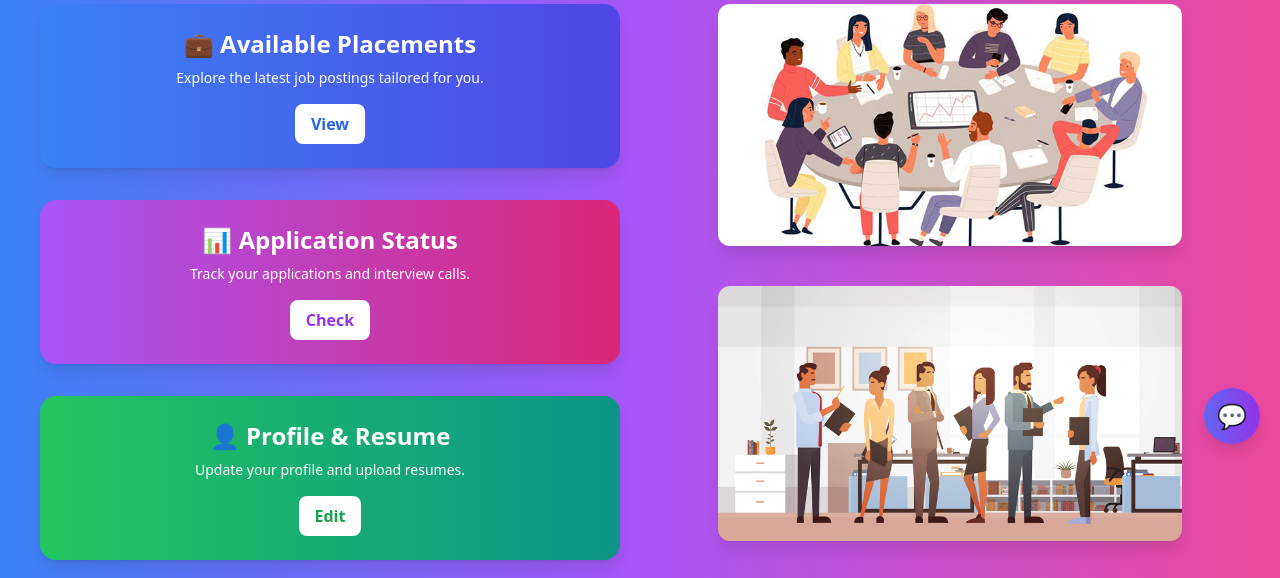
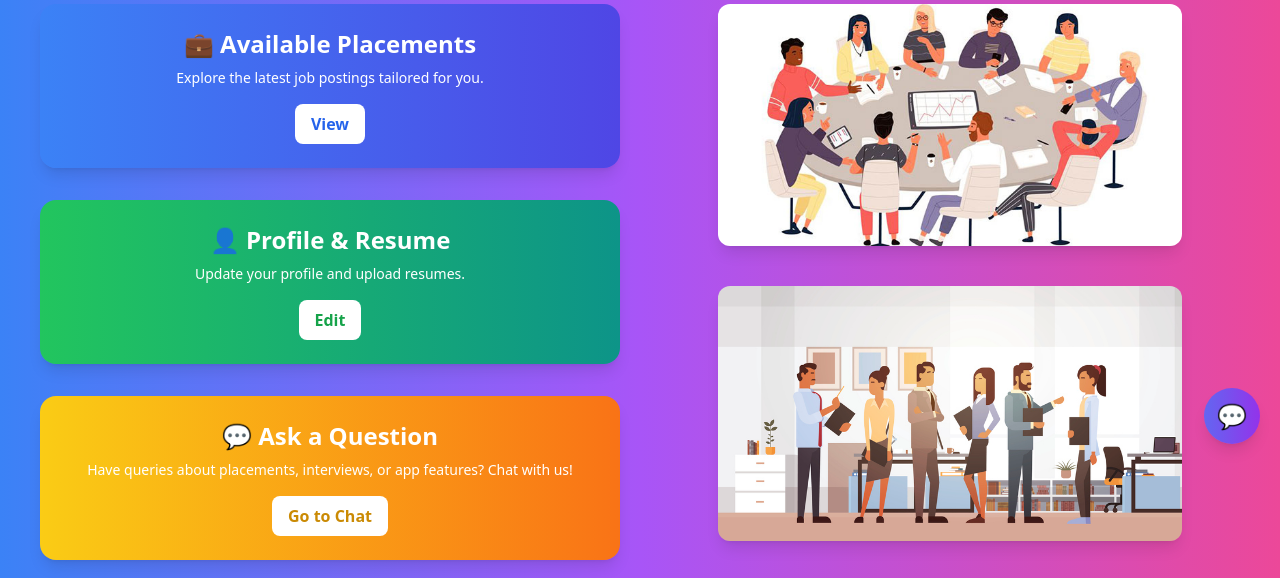
Before and after one commit to Divyanshi-20/placement-management-system, a Flask app: page /student_dashboard in a window 1280 px wide. Shown: the part 336-914 px from the top of the page. Run offline with Flask 3, Linux system fonts and the light colour scheme; the visitor is signed in with stand-in values (Sample User, id 1); some libraries are stand-ins or nearby versions.

Commit message:
student_dashboard.html

```diff
--- a/templates/student_dashboard.html
+++ b/templates/student_dashboard.html
@@ -28,12 +28,7 @@
         <p class="text-sm">Explore the latest job postings tailored for you.</p>
         <a href="/placements" class="inline-block mt-4 px-4 py-2 bg-white text-blue-600 rounded-lg font-semibold hover:bg-gray-100 transition">View</a>
       </div>
-      <!-- Applications -->
-      <div class="bg-gradient-to-r from-purple-500 to-pink-600 text-white p-6 rounded-2xl shadow-lg transform transition hover:scale-105 hover:shadow-2xl animate__animated animate__zoomIn animate__delay-1s">
-        <h2 class="text-2xl font-bold mb-2">📊 Application Status</h2>
-        <p class="text-sm">Track your applications and interview calls.</p>
-        <a href="/status" class="inline-block mt-4 px-4 py-2 bg-white text-purple-600 rounded-lg font-semibold hover:bg-gray-100 transition">Check</a>
-      </div>
+
       <!-- Profile -->
       <div class="bg-gradient-to-r from-green-500 to-teal-600 text-white p-6 rounded-2xl shadow-lg transform transition hover:scale-105 hover:shadow-2xl animate__animated animate__zoomIn animate__delay-2s">
         <h2 class="text-2xl font-bold mb-2">👤 Profile & Resume</h2>
@@ -78,20 +73,20 @@
     <div class="flex flex-col justify-center space-y-10">
       <!-- First Slideshow Section -->
       <div class="flex justify-center">
-        <img id="slideshow1" src="/static/images/student_dashboard.JPG"
+        <img id="slideshow1" src="{{ url_for('static', filename='images/student_dashboard.jpg') }}"
              alt="Placement Illustration 1"
              class="w-4/5 animate__animated animate__fadeInRight rounded-xl shadow-lg">
       </div>
 
       <!-- Second Slideshow Section -->
       <div class="flex justify-center">
-        <img id="slideshow2" src="/static/images/student_dashboard1.JPEG"
+        <img id="slideshow2" src="{{ url_for('static', filename='images/student_dashboard1.jpeg') }}"
              alt="Placement Illustration 2"
              class="w-4/5 animate__animated animate__fadeInRight rounded-xl shadow-lg">
       </div>
        <!-- third Slideshow Section -->
       <div class="flex justify-center">
-        <img id="slideshow3" src="/static/images/student_dashboard4.JPG"
+        <img id="slideshow3" src="{{ url_for('static', filename='images/student_dashboard4.jpeg') }}"
              alt="Placement Illustration 3"
              class="w-4/5 animate__animated animate__fadeInRight rounded-xl shadow-lg">
       </div>
```
